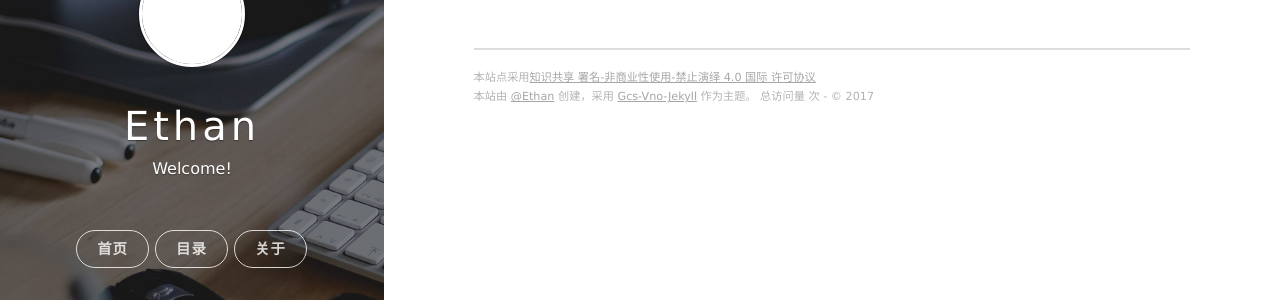
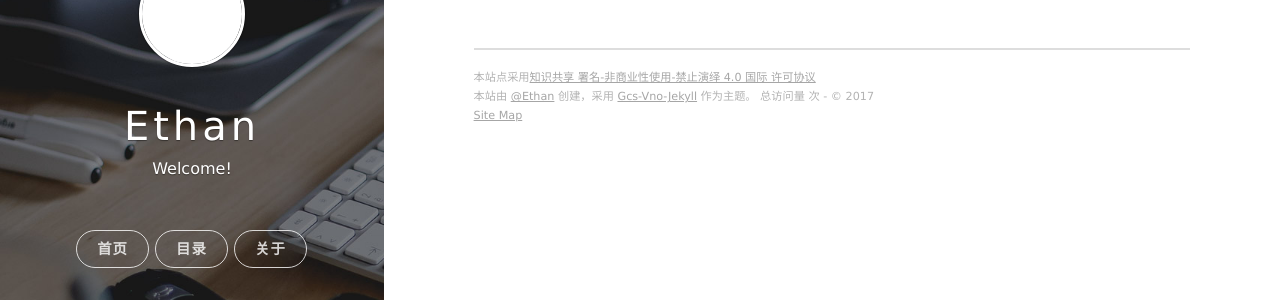
Before and after one commit to Ethan-9606/Ethan-9606.github.io, a Jekyll site: the page built from timeline.html, in a window 1280 px wide. Shown: the part 292-592 px from the top of the page. Built offline with Jekyll 4.4.1, drawn with Linux system fonts in a browser that asks for light colours; nearby versions of some CDN libraries; comment, search, counter and statistics services are not loaded.

Commit message:
test theme

```diff
--- a/_includes/footer.html
+++ b/_includes/footer.html
@@ -1,6 +1,7 @@
 <section class="footer">
     <footer>
     	<span class="footer__copyright">本站点采用<a rel="license" href="https://creativecommons.org/licenses/by-nc-nd/4.0/deed.zh">知识共享 署名-非商业性使用-禁止演绎 4.0 国际 许可协议</a></span>
-        <span class="footer__copyright">本站{% if site.creator %}由 {{site.creator}} 创建，{% endif %}采用 <a href="https://github.com/GcsSloop/Gcs-Vno-Jekyll">Gcs-Vno-Jekyll</a> 作为主题。<span id="busuanzi_container_site_pv"> 总访问量 <span id="busuanzi_value_site_pv"></span> 次</span> - &copy; {{site.time | date: "%Y"}}</span>
+      <span class="footer__copyright">本站{% if site.creator %}由 {{site.creator}} 创建，{% endif %}采用 <a href="https://github.com/GcsSloop/Gcs-Vno-Jekyll">Gcs-Vno-Jekyll</a> 作为主题。<span id="busuanzi_container_site_pv"> 总访问量 <span id="busuanzi_value_site_pv"></span> 次</span> - &copy; {{site.time | date: "%Y"}}</span>
+      <span class="footer__sitemap, footer__copyright"><a href="http://blog.ethan.wiki/sitemap.xml" target="_blank">Site Map</a></span>
     </footer>
 </section>
```
